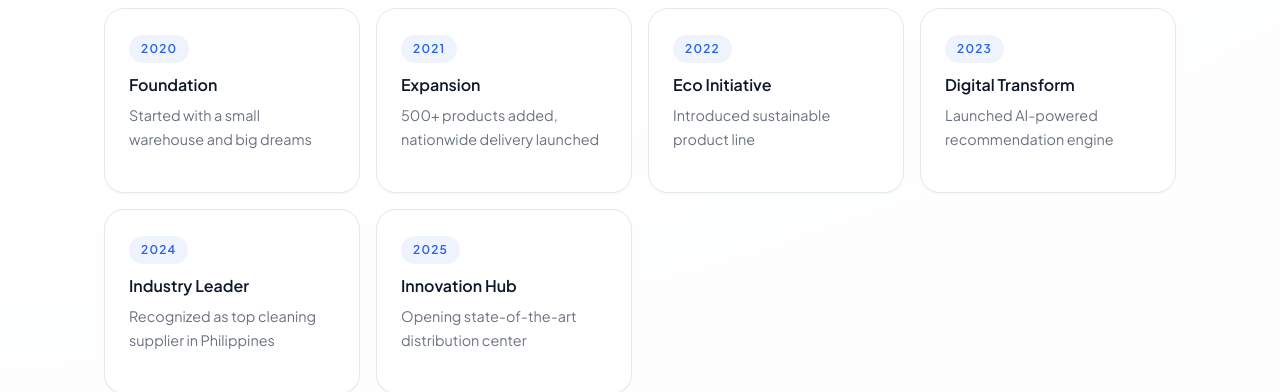
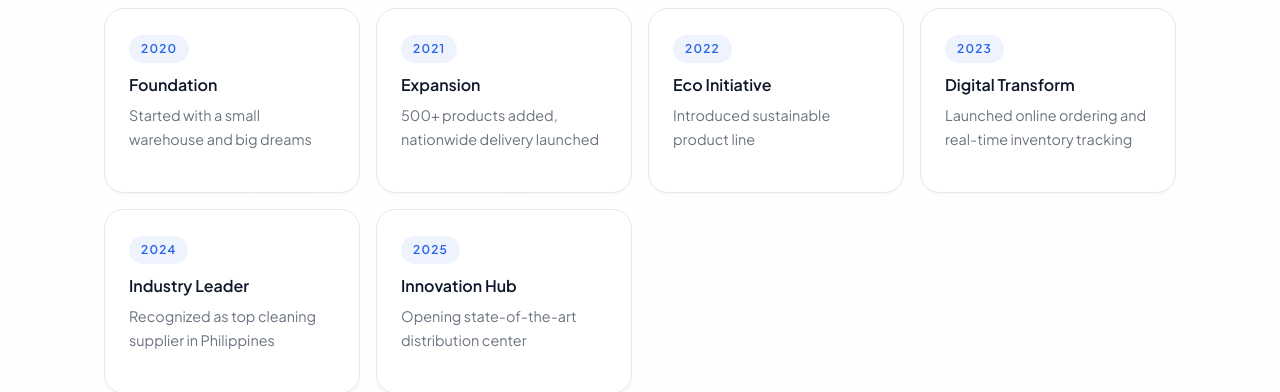
Before and after one commit to BryxCinco/sweepxpress, a PHP site: page /sweepxpress/about.php in a window 1280 px wide. Shown: the part 2302-2694 px from the top of the page. Run offline with PHP 8.4, Linux system fonts and the light colour scheme.

Commit message:
Phase 5: ignore vendor.zip, remove unbuilt AI claims
- .gitignore: vendor.zip (deploy archive of vendor/)
- about.php: timeline no longer claims an AI recommendation engine
- admin/inventory.php: "AI Check" renamed to "Stock Check" (threshold check only)

Co-Authored-By: Claude Opus 5.5 <noreply@anthropic.com>

```diff
--- a/about.php
+++ b/about.php
@@ -31,7 +31,7 @@ $timeline = [
     ['year' => 2020, 'title' => 'Foundation', 'desc' => 'Started with a small warehouse and big dreams'],
     ['year' => 2021, 'title' => 'Expansion', 'desc' => '500+ products added, nationwide delivery launched'],
     ['year' => 2022, 'title' => 'Eco Initiative', 'desc' => 'Introduced sustainable product line'],
-    ['year' => 2023, 'title' => 'Digital Transform', 'desc' => 'Launched AI-powered recommendation engine'],
+    ['year' => 2023, 'title' => 'Digital Transform', 'desc' => 'Launched online ordering and real-time inventory tracking'],
     ['year' => 2024, 'title' => 'Industry Leader', 'desc' => 'Recognized as top cleaning supplier in Philippines'],
     ['year' => 2025, 'title' => 'Innovation Hub', 'desc' => 'Opening state-of-the-art distribution center']
 ];
--- a/admin/inventory.php
+++ b/admin/inventory.php
@@ -342,7 +342,7 @@ body {
 
             <div class="btn-action-group">
                 <a href="cron_stock_alert.php" target="_blank" class="btn-import" style="border-color: #eab308; color: #b45309; background: #fefce8;" title="Check for low stock and send email">
-                    <i class="fas fa-robot"></i> AI Check
+                    <i class="fas fa-bell"></i> Stock Check
                 </a>
 
                 <a href="import_csv.php" class="btn-import"><i class="fas fa-file-import"></i> Import CSV</a>
```
Also changed, not shown: 1 other file.
